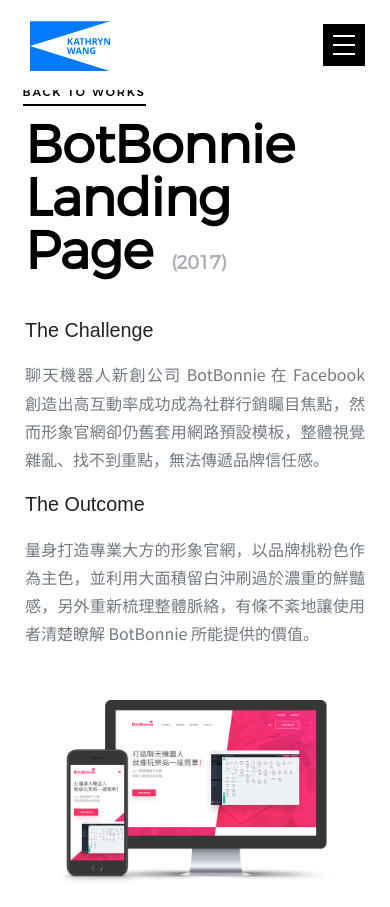
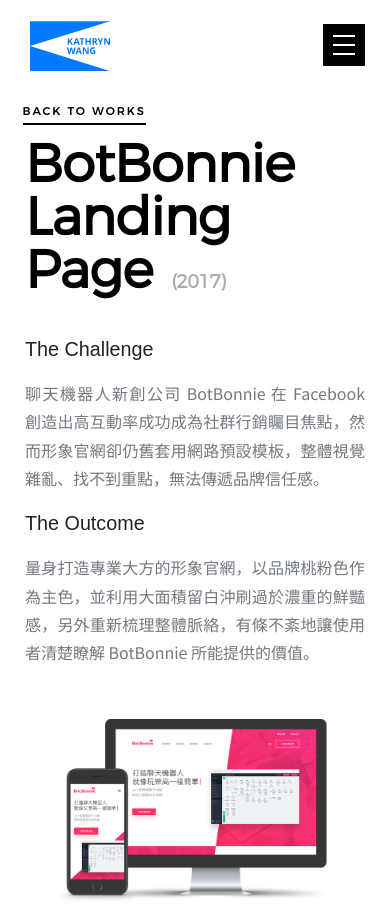
Before and after one commit to 00nyrhtak/2018portfolio, a plain HTML site: page work-1.html in a window 390 px wide. Shown: the top 907 px of the page. Drawn offline with Linux system fonts and the light colour scheme; files whose address does not match are found by name.

Commit message:
Add files via upload

```diff
--- a/css/main.css
+++ b/css/main.css
@@ -2634,10 +2634,11 @@ html.no-csstransitions .home-content__main {
       position: relative;
       left: 0;
       margin-left: 2.4rem;
+      top: 2rem;
     }
 
     .section-intro{
-        margin-top: 2rem;
+        margin-top: 4rem;
     }
 
     .display-3{
```
